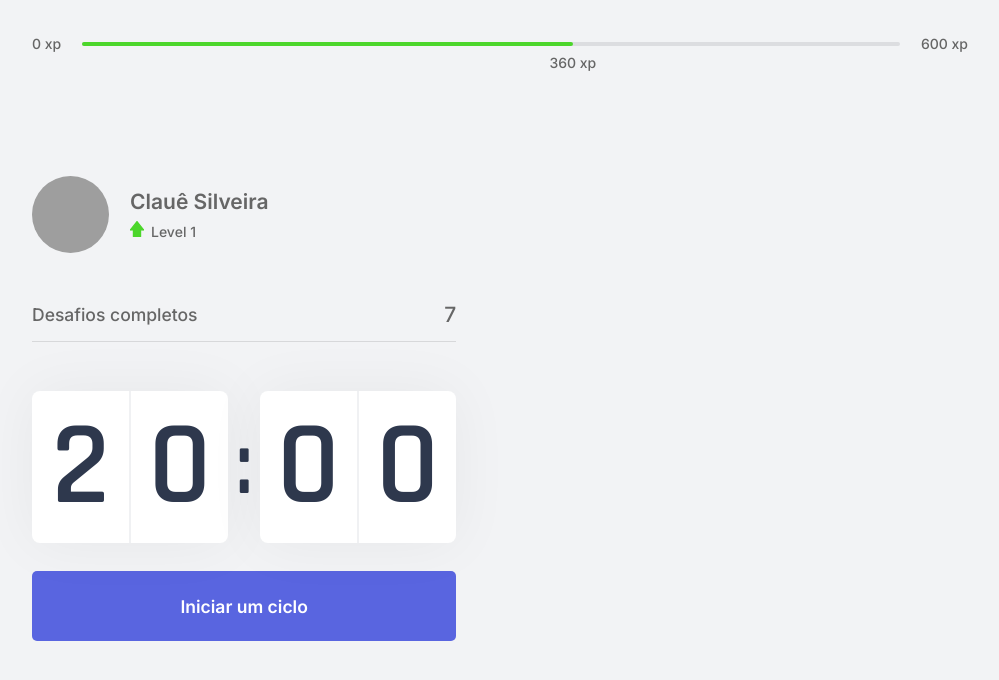
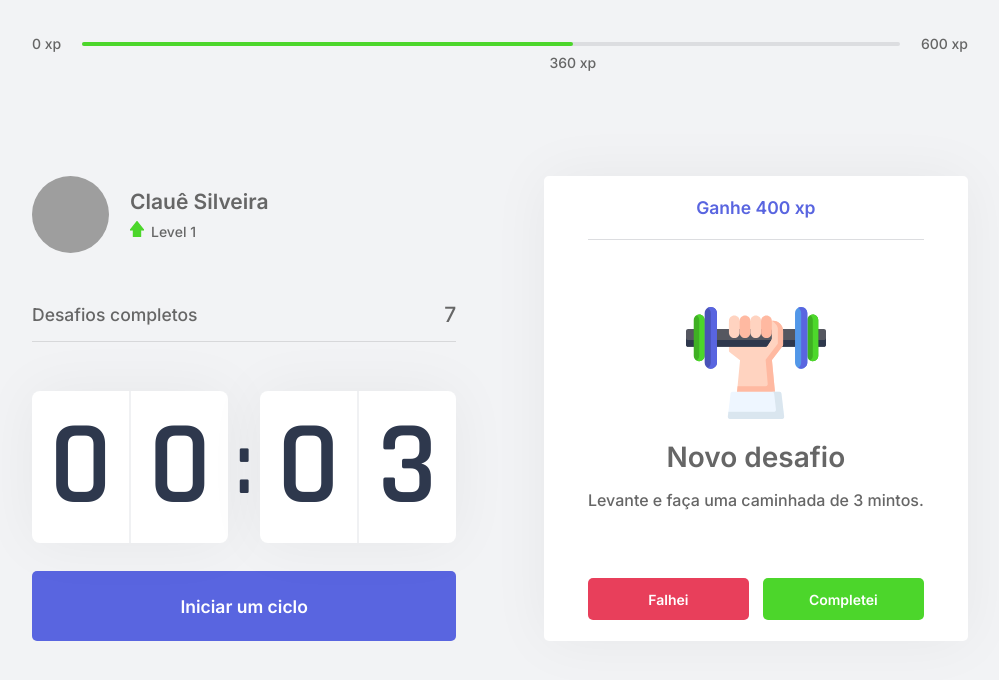
Before and after one commit to Clauveira/moveit, a Next.js app: page / in a window 1280 px wide. Shown: the top 680 px of the page, without its empty margins (140-1139 px from the left). Built offline with nearby package versions, Linux system fonts and the light colour scheme; grey boxes are pictures that could not be loaded.

Commit message:
Feat: Componente challenge e seu css

```diff
--- /dev/null
+++ b/src/components/ChallengeBox.tsx
@@ -0,0 +1,39 @@
+import styles from '../styles/components/ChallengeBox.module.css'
+export function ChallengeBox() {
+    const hasActiveChallenge = true;
+    return (
+        <div className={styles.challengeBoxContainer}>
+            {hasActiveChallenge
+                ? <div className={styles.challengeActive}>
+                    <header>Ganhe 400 xp</header>
+                    <main>
+                        <img src="icons/body.svg" />
+                        <strong>Novo desafio</strong>
+                        <p>Levante e faça uma caminhada de 3 mintos.</p>
+                    </main>
+                    <footer>
+                        <button
+                            type="button"
+                            className={styles.challengeFailedButton}
+                        >
+                            Falhei
+                                </button>
+                        <button
+                            type="button"
+                            className={styles.challengeSucceededButton}
+                        >
+                            Completei
+                                </button>
+                    </footer>
+                </div>
+                : <div className={styles.challengeNotActive}>
+                    <strong>Finalize um ciclo para receber um desafio</strong>
+                    <p>
+                        <img src="icons/level-up.svg" alt="Level Up" />
+                    </p>
+                </div>
+            }
+
+        </div>
+    )
+}
--- a/src/components/Countdown.tsx
+++ b/src/components/Countdown.tsx
@@ -4,7 +4,7 @@
 let countdownTimeout: NodeJS.Timeout;
 
 export function Countdown() {
-    const tempoTimer = 20 * 60;
+    const tempoTimer = 0.05 * 60;
     const [time, setTime] = useState(tempoTimer);
     const [isActive, setIsActive] = useState(false);
     const [hasFinished, setHasFinished] = useState(false)
@@ -29,8 +29,9 @@
             countdownTimeout = setTimeout(() => {
                 setTime(time - 1);
             }, 1000)
-        } else if (isActive && time === 0){
-            console.log("Fim");
+        } else if (isActive && time === 0) {
+            setHasFinished(true);
+            setIsActive(false);
         }
     }, [isActive, time]);
 
@@ -47,6 +48,15 @@
                     <span>{secondRight}</span>
                 </div>
             </div>
+
+
+            {hasFinished
+                ? <button
+                    disabled
+                    className={styles.countdownButton}>
+                    Ciclo encerrado
+                </button>
+                : <>
                     {isActive
                         ? <button
                             type="button"
@@ -59,7 +69,10 @@
                             className={styles.countdownButton}
                             onClick={startCountdown}>
                             Iniciar um ciclo
-                </button>}
+                        </button>
+                    }
+                </>
+            }
         </div>
     );
 }
--- a/src/pages/index.tsx
+++ b/src/pages/index.tsx
@@ -1,12 +1,11 @@
 import React from "react";
+import Head from 'next/head'
+import styles from '../styles/pages/Home.module.css'
 import { CompletedChellenges } from "../components/CompletedChallenges";
+import { ExperienceBar } from "../components/ExperienceBar";
+import { ChallengeBox } from "../components/ChallengeBox";
 import { Countdown } from "../components/Countdown";
-import { ExperienceBar } from "../components/ExperienceBar";
 import { Profile } from "../components/Profile";
-
-import Head from 'next/head'
-
-import styles from '../styles/pages/Home.module.css'
 
 
 export default function Home() {
@@ -26,7 +25,7 @@
           <Countdown />
         </div>
         <div>
-
+          <ChallengeBox />
         </div>
       </section>
     </div>
--- /dev/null
+++ b/src/styles/components/ChallengeBox.module.css
@@ -0,0 +1,101 @@
+.challengeBoxContainer{
+    height: 100%;
+
+    background: var(--white);
+    border-radius: 5px;
+    box-shadow: 0 0 60px rgba(0, 0, 0, 0.05);
+    padding: 1.5rem 2rem;
+
+    display: flex;
+    flex-direction: column;
+    align-items: center;
+    justify-content: center;
+
+    text-align: center;
+}
+
+.challengeNotActive {
+    display: flex;
+    flex-direction: column;
+    align-items: center;
+}
+.challengeNotActive strong {
+    font-size: 1.5rem;
+    font-weight: 500;
+    line-height: 1.4;
+}
+.challengeNotActive p {
+    display: flex;
+    flex-direction: column;
+    align-items: center;
+    line-height: 1.4;
+    max-width: 70%;
+    margin-top: 3rem;
+}
+
+.challengeNotActive p img {
+    margin-bottom: 1rem;
+}
+
+
+.challengeActive {
+    height: 100%;
+
+    display: flex;
+    flex-direction: column;
+}
+.challengeActive header {
+    color: var(--blue);
+    font-weight: 600;
+    font-size: 1.25rem;
+    padding: 0 2rem 1.5rem;
+    border-bottom: 1px solid var(--gray-line);
+}
+.challengeActive main {
+    flex: 1;
+    display: flex;
+    flex-direction: column;
+    align-items: center;
+    justify-content: center;
+}
+.challengeActive main strong {
+    font-size: 2rem;
+    font-weight: 600;
+    color: var (--title);
+    margin: 1.5rem 0 1rem;
+}
+.challengeActive main p {
+    line-height: 1.5;
+}
+.challengeActive footer {
+    display: grid;
+    grid-template-columns: 1fr 1fr;
+    gap: 1rem;
+}
+.challengeActive footer button {
+    height: 3rem;
+
+    display: flex;
+    align-items: center;
+    justify-content: center;
+
+    border: 0;
+    border-radius: 5px;
+
+    color:  var(--white);
+
+    font-size: 1rem;
+    font-weight: 600;
+
+    transition: filter 0.2s;
+}
+.challengeActive footer button.challengeFailedButton{
+    background: var(--red);
+}
+.challengeActive footer button.challengeSucceededButton{
+    background: var(--green);
+}
+
+.challengeActive footer button:hover {
+    filter: brightness(0.9);
+}
--- a/src/styles/components/Countdown.module.css
+++ b/src/styles/components/Countdown.module.css
@@ -54,7 +54,20 @@
 
     transition: background-color 0.2s;
 }
-.countdownButton:hover {
+.countdownButton:not(:disabled):hover {
     background: var(--blue-dark);
 
 }
+.countdownButtonActive {
+    background: var(--white);
+    color: var(--title)
+}
+.countdownButtonActive:not(:disabled):hover {
+    background: var(--red);
+    color: var(--white)
+}
+.countdownButton:disabled {
+    background: var(--white);
+    color: var(--text);
+    cursor: not-allowed;
+}
```
Lines whose indentation alone changed are shown as unchanged.
